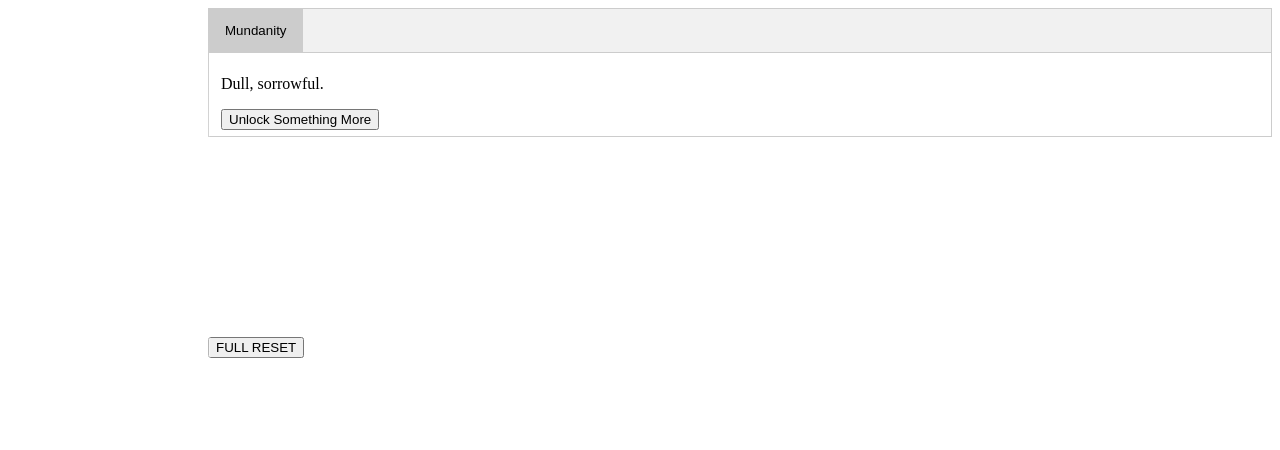
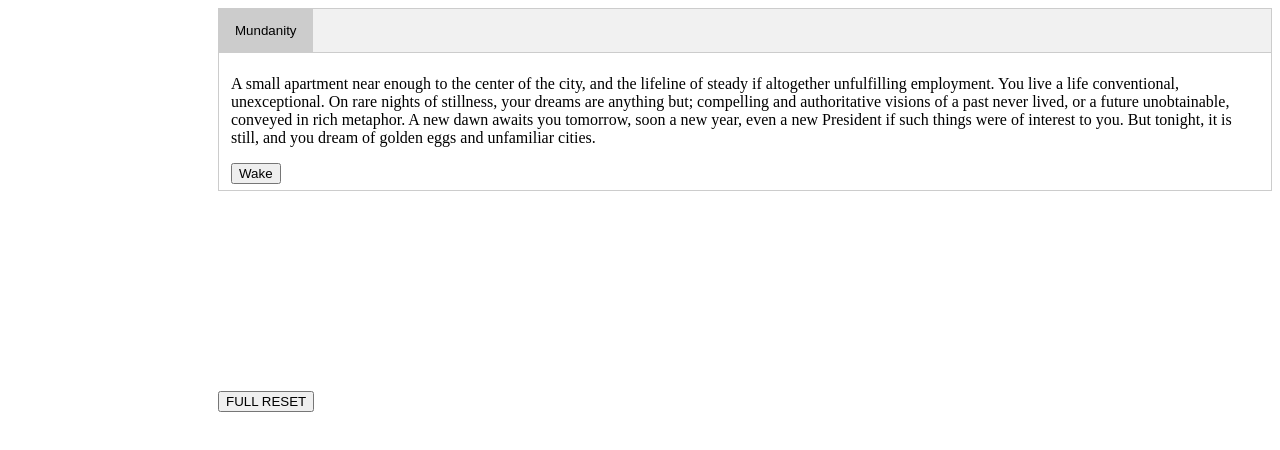
Before and after one commit to S-GrabhamMadden/Tendency, a plain HTML site: page index.html in a window 1280 px wide. Both pictures are taken after a click on the button "FULL RESET". Drawn offline with nearby package versions, Linux system fonts and the light colour scheme.

Commit message:
Adds new mundane unlock intro
Prologue paragraph/button to enter mundane tab. Relates to issue #3

```diff
--- a/css/mainstylesheet.css
+++ b/css/mainstylesheet.css
@@ -1,5 +1,5 @@
 button#fullReset {
-  margin-left: 200px;
+  margin-left: 210px;
   margin-top: 200px;
 }
 
@@ -43,7 +43,7 @@ div#textBarFadeOut {
 /* Tab styling
 Thanks w3schools.com */
 div.tabWrapper {
-  margin-left: 200px;
+  margin-left: 210px;
 }
 
 .tab {
--- a/index.html
+++ b/index.html
@@ -20,8 +20,14 @@
         </div>
 
         <div id="mundaneTab" class="tabcontent">
-          <p>Dull, sorrowful.</p>
-          <button onclick="unlockOccult()">Unlock Something More</button>
+          <div id="initialStateWrapper">
+            <p>A small apartment near enough to the center of the city, and the lifeline of steady if altogether unfulfilling employment. You live a life conventional, unexceptional. On rare nights of stillness, your dreams are anything but; compelling and authoritative visions of a past never lived, or a future unobtainable, conveyed in rich metaphor. A new dawn awaits you tomorrow, soon a new year, even a new President if such things were of interest to you. But tonight, it is still, and you dream of golden eggs and unfamiliar cities.</p>
+            <button onclick="unlockMundane()">Wake</button>
+          </div>
+          <div id="regularMundaneWrapper">
+            <p>Dull, sorrowful.</p>
+            <button onclick="unlockOccult()">Unlock Something More</button>
+          </div>
         </div>
 
         <div id="occultTab" class="tabcontent">
@@ -47,6 +53,14 @@
       if (!unlockedTabs.occult) {
         document.getElementById("occultTabButton").style.display="none"
       }
+      if (!unlockedTabs.mundane) {
+        document.getElementById("regularMundaneWrapper").style.display="none"
+        document.getElementById("initialStateWrapper").style.display="inline"
+      }
+      else {
+        document.getElementById("regularMundaneWrapper").style.display="inline"
+        document.getElementById("initialStateWrapper").style.display="none"
+      }
     </script>
   </body>
 </html>
--- a/scripts/main.js
+++ b/scripts/main.js
@@ -19,6 +19,7 @@ var gameData = {
 }
 
 var unlockedTabs = {
+  mundane: false,
   occult: false
 }
 
@@ -39,9 +40,14 @@ if (savegameTabs !== null) {
 function fullReset() {
   //Dirty way to clone values without setting as a reference
   gameData = JSON.parse(JSON.stringify(defaultGameData))
+  //reset unlocked tabs as well
+  unlockedTabs.mundane = false;
+  unlockedTabs.occult = false;
   //hide tabs not unlocked
   document.getElementById("defaultOpen").click();
   document.getElementById("occultTabButton").style.display="none"
+  document.getElementById("regularMundaneWrapper").style.display="none"
+  document.getElementById("initialStateWrapper").style.display="inline"
   clearAllText()
 }
 
--- a/scripts/mundanetab.js
+++ b/scripts/mundanetab.js
@@ -2,3 +2,10 @@ function unlockOccult() {
   unlockedTabs.occult = true;
   document.getElementById("occultTabButton").style.display="inline"
 }
+
+function unlockMundane() {
+  unlockedTabs.mundane = true;
+  document.getElementById("initialStateWrapper").style.display="none"
+  document.getElementById("regularMundaneWrapper").style.display="inline"
+  addMessage("Little room for flights of fancy. For now, drudgery.")
+}
```
